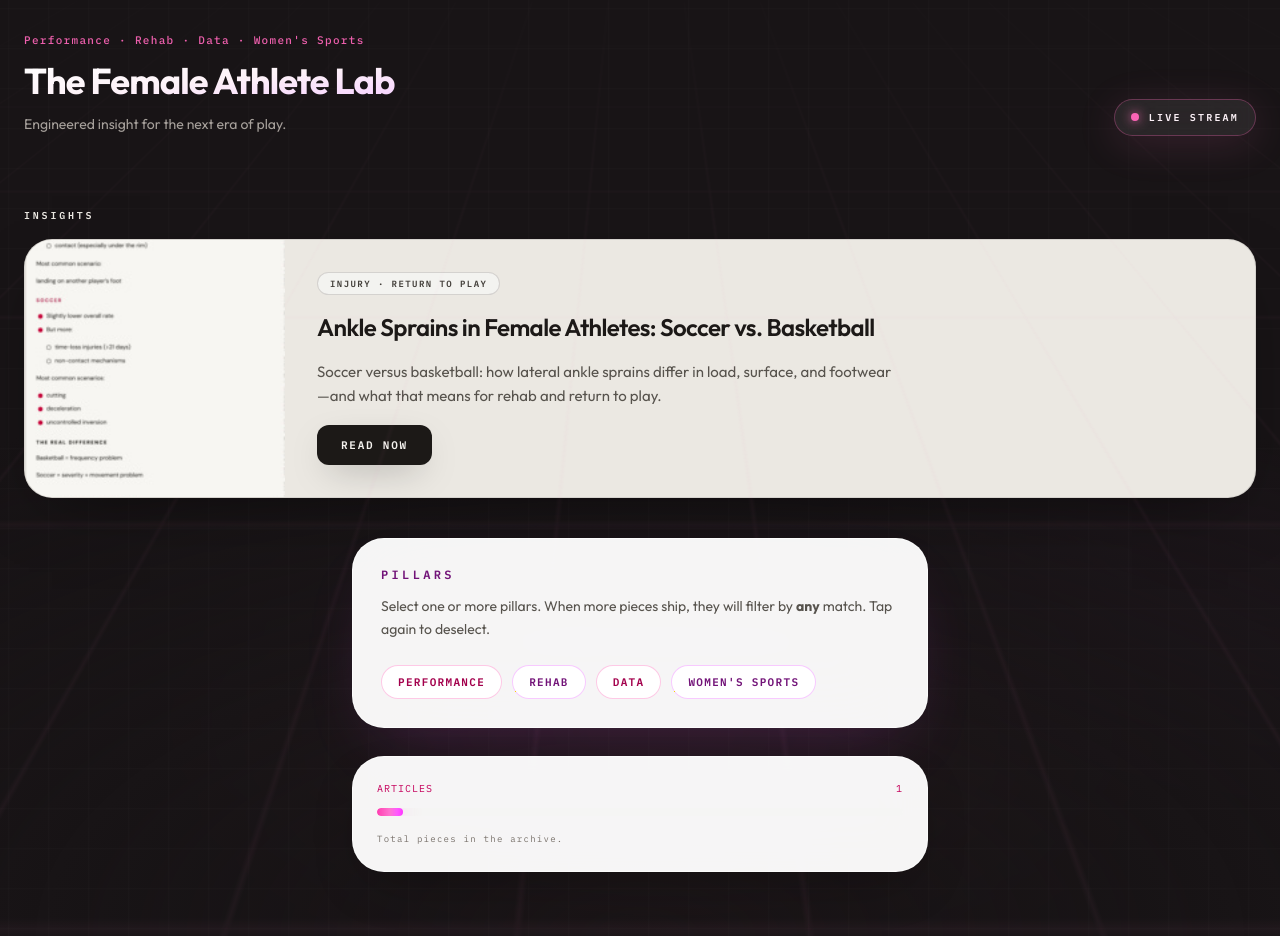
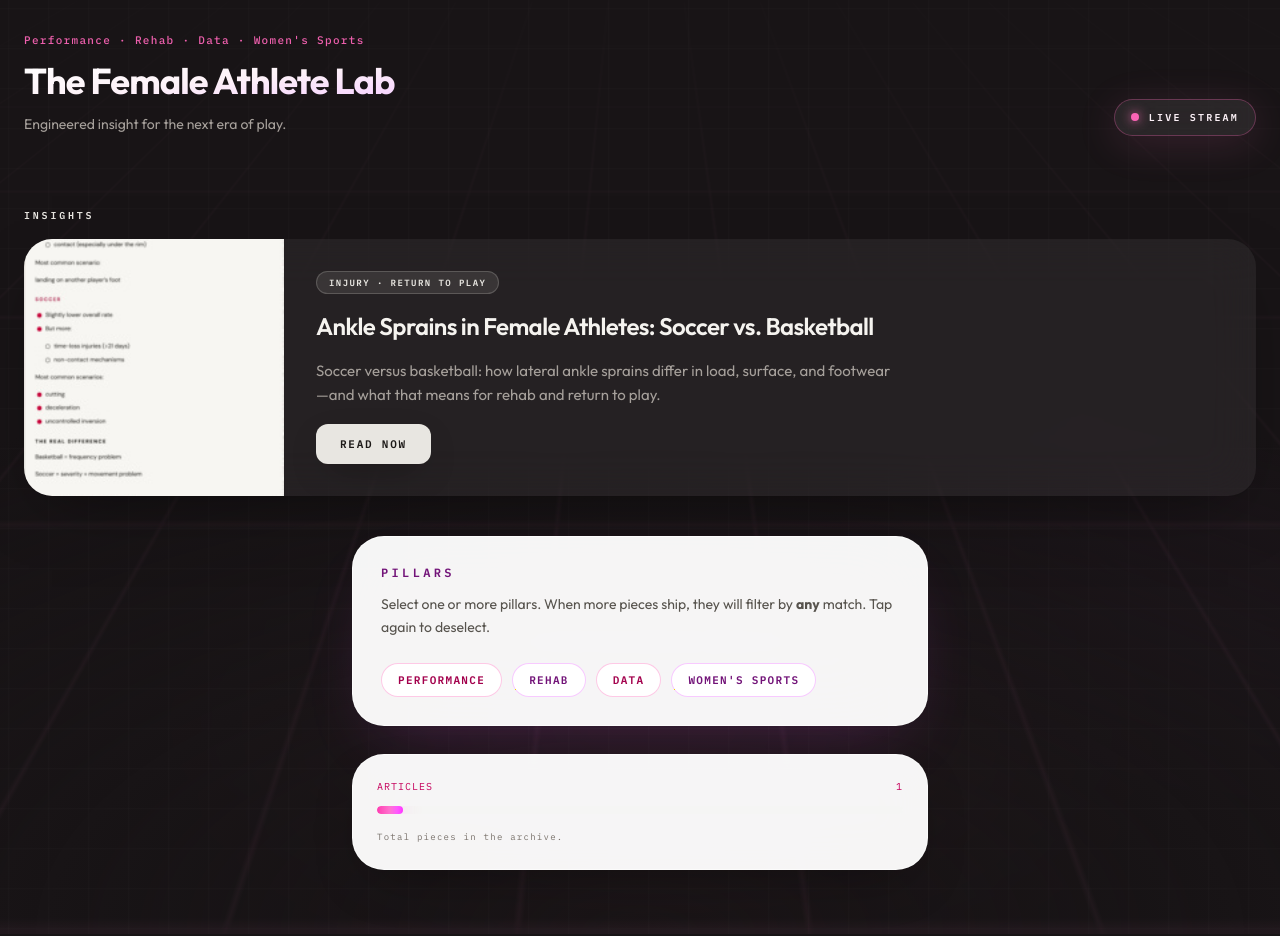
Before and after one commit to TaylorBracy/female-athlete-lab, a React (Vite) app in the folder site/: page / in a window 1280 px wide. Built offline with nearby package versions, Linux system fonts and the light colour scheme; no server answers.

Commit message:
Revert Insights preview card on HomePage to prior glass styling
Made-with: Cursor

```diff
--- a/site/src/HomePage.tsx
+++ b/site/src/HomePage.tsx
@@ -141,12 +141,12 @@ export default function HomePage({ navigate }: { navigate: NavigateFn }) {
         <section className="py-8 lg:py-10" aria-labelledby="insights-heading">
           <h2
             id="insights-heading"
-            className="font-mono-ui text-[10px] font-semibold uppercase tracking-[0.28em] text-[#ebe8e2]"
+            className="font-mono-ui text-[10px] font-semibold uppercase tracking-[0.28em] text-[#e8e6e1]"
           >
             Insights
           </h2>
           <div
-            className={`mt-4 overflow-hidden rounded-[1.75rem] border border-stone-900/10 bg-[#ebe8e2] shadow-[0_24px_64px_-28px_rgba(0,0,0,0.55)] ${easeFluid}`}
+            className={`mt-4 overflow-hidden rounded-[1.75rem] border-0 bg-white/[0.06] shadow-[0_24px_64px_-28px_rgba(0,0,0,0.55)] backdrop-blur-xl ${easeFluid}`}
           >
             <div className="grid gap-0 md:grid-cols-[minmax(0,220px)_1fr] lg:grid-cols-[minmax(0,260px)_1fr]">
               <div className="relative aspect-[16/10] md:aspect-auto md:min-h-[200px]">
@@ -160,23 +160,23 @@ export default function HomePage({ navigate }: { navigate: NavigateFn }) {
                   />
                 ) : (
                   <div
-                    className="absolute inset-0 flex flex-col items-center justify-center bg-gradient-to-br from-stone-300 to-stone-500"
+                    className="absolute inset-0 flex flex-col items-center justify-center bg-gradient-to-br from-rose-950/90 via-[#1a1412] to-stone-950"
                     aria-hidden
                   >
-                    <span className="font-mono-ui text-[10px] font-semibold uppercase tracking-[0.35em] text-stone-100">
+                    <span className="font-mono-ui text-[10px] font-semibold uppercase tracking-[0.35em] text-[#c9c6c0]">
                       Lab
                     </span>
                   </div>
                 )}
               </div>
               <div className="flex flex-col justify-center gap-4 p-6 sm:p-8">
-                <span className="font-mono-ui w-fit rounded-full border border-stone-500/25 bg-stone-100/80 px-3 py-1 text-[9px] font-semibold uppercase tracking-[0.16em] text-stone-700">
+                <span className="font-mono-ui w-fit rounded-full border border-[#e8e6e1]/20 bg-[#e8e6e1]/10 px-3 py-1 text-[9px] font-semibold uppercase tracking-[0.16em] text-[#e8e6e1]">
                   {FEATURED_INSIGHT.category}
                 </span>
-                <h3 className="text-balance text-xl font-semibold leading-snug tracking-tight text-stone-900 sm:text-2xl">
+                <h3 className="text-balance text-xl font-semibold leading-snug tracking-tight text-[#f5f3ef] sm:text-2xl">
                   {FEATURED_INSIGHT.title}
                 </h3>
-                <p className="max-w-xl text-pretty text-sm leading-relaxed text-stone-600 sm:text-[0.9375rem]">
+                <p className="max-w-xl text-pretty text-sm leading-relaxed text-stone-400 sm:text-[0.9375rem]">
                   {FEATURED_INSIGHT.description}
                 </p>
                 <div>
@@ -189,7 +189,7 @@ export default function HomePage({ navigate }: { navigate: NavigateFn }) {
                       authorizeAnkleInsightRead()
                       navigate(FEATURED_INSIGHT.viewerPath)
                     }}
-                    className={`font-mono-ui inline-flex items-center justify-center rounded-xl bg-stone-900 px-6 py-3 text-[11px] font-bold uppercase tracking-[0.16em] text-[#f5f3ef] shadow-[0_12px_36px_-12px_rgba(0,0,0,0.35)] transition-all duration-500 hover:bg-stone-800 ${easeFluid}`}
+                    className={`font-mono-ui inline-flex items-center justify-center rounded-xl bg-[#e8e6e1] px-6 py-3 text-[11px] font-bold uppercase tracking-[0.16em] text-stone-900 shadow-[0_12px_36px_-12px_rgba(0,0,0,0.45)] transition-all duration-500 hover:bg-[#f5f3ef] hover:shadow-[0_16px_40px_-12px_rgba(0,0,0,0.35)] ${easeFluid}`}
                   >
                     Read Now
                   </a>
```
